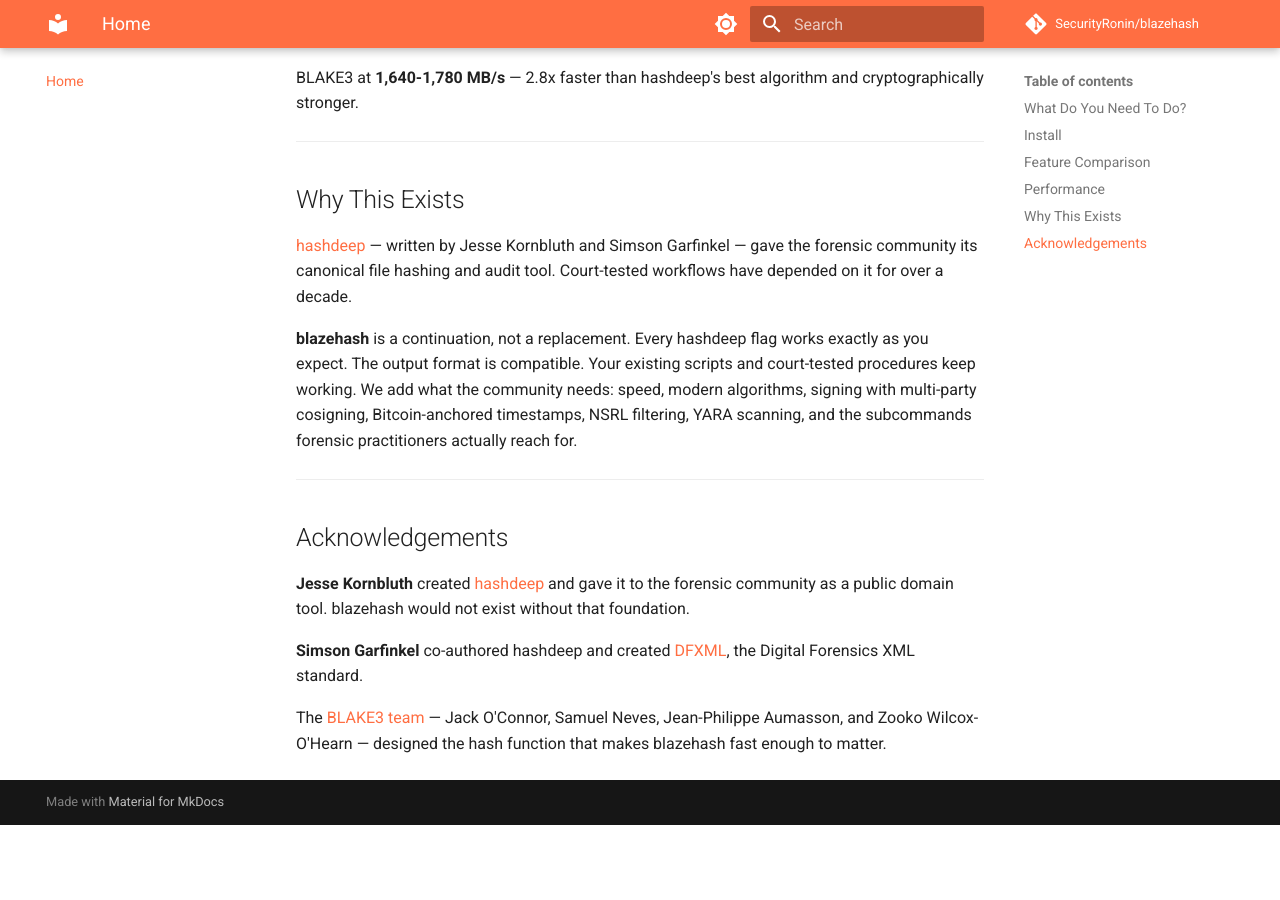
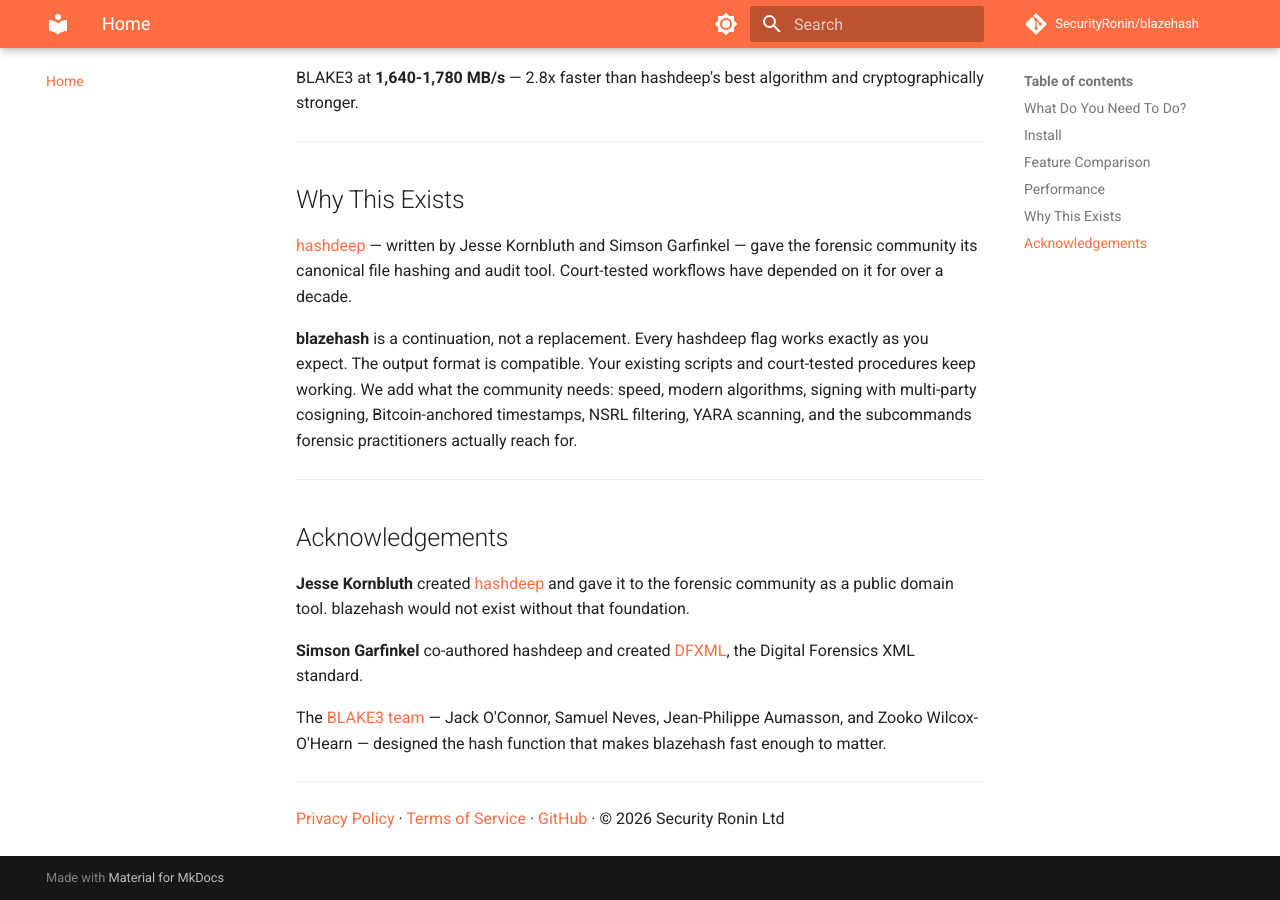
Before and after one commit to SecurityRonin/blazehash, an MkDocs documentation site: the page built from docs/index.md, in a window 1280 px wide and 900 px high, scrolled down 3352 px. Built offline with MkDocs 1.6.1 and Material for MkDocs 9.7.7, drawn with Linux system fonts in a browser that asks for light colours; comment, search, counter and statistics services are not loaded; before the commit the page ends 4177 px from its top, so only the background shows below that.

Commit message:
docs: add privacy policy links to GitHub Pages index and README
Google OAuth consent screen requires:
1. The home page to visibly link to the privacy policy
2. The privacy policy on a verifiable domain

Both docs/index.md (securityronin.github.io/blazehash/) and README.md
(github.com/SecurityRonin/blazehash) now have footer links to the
privacy policy and terms of service.

Co-Authored-By: Claude Sonnet 4.6 <noreply@anthropic.com>

```diff
--- a/docs/index.md
+++ b/docs/index.md
@@ -160,3 +160,7 @@ BLAKE3 at **1,640-1,780 MB/s** — 2.8x faster than hashdeep's best algorithm an
 **Simson Garfinkel** co-authored hashdeep and created [DFXML](https://github.com/simsong/dfxml), the Digital Forensics XML standard.
 
 The [BLAKE3 team](https://github.com/BLAKE3-team/BLAKE3) — Jack O'Connor, Samuel Neves, Jean-Philippe Aumasson, and Zooko Wilcox-O'Hearn — designed the hash function that makes blazehash fast enough to matter.
+
+---
+
+[Privacy Policy](privacy.md) · [Terms of Service](terms.md) · [GitHub](https://github.com/SecurityRonin/blazehash) · © 2026 Security Ronin Ltd
```
Also changed, not shown: README.md (+4 -0 lines).
